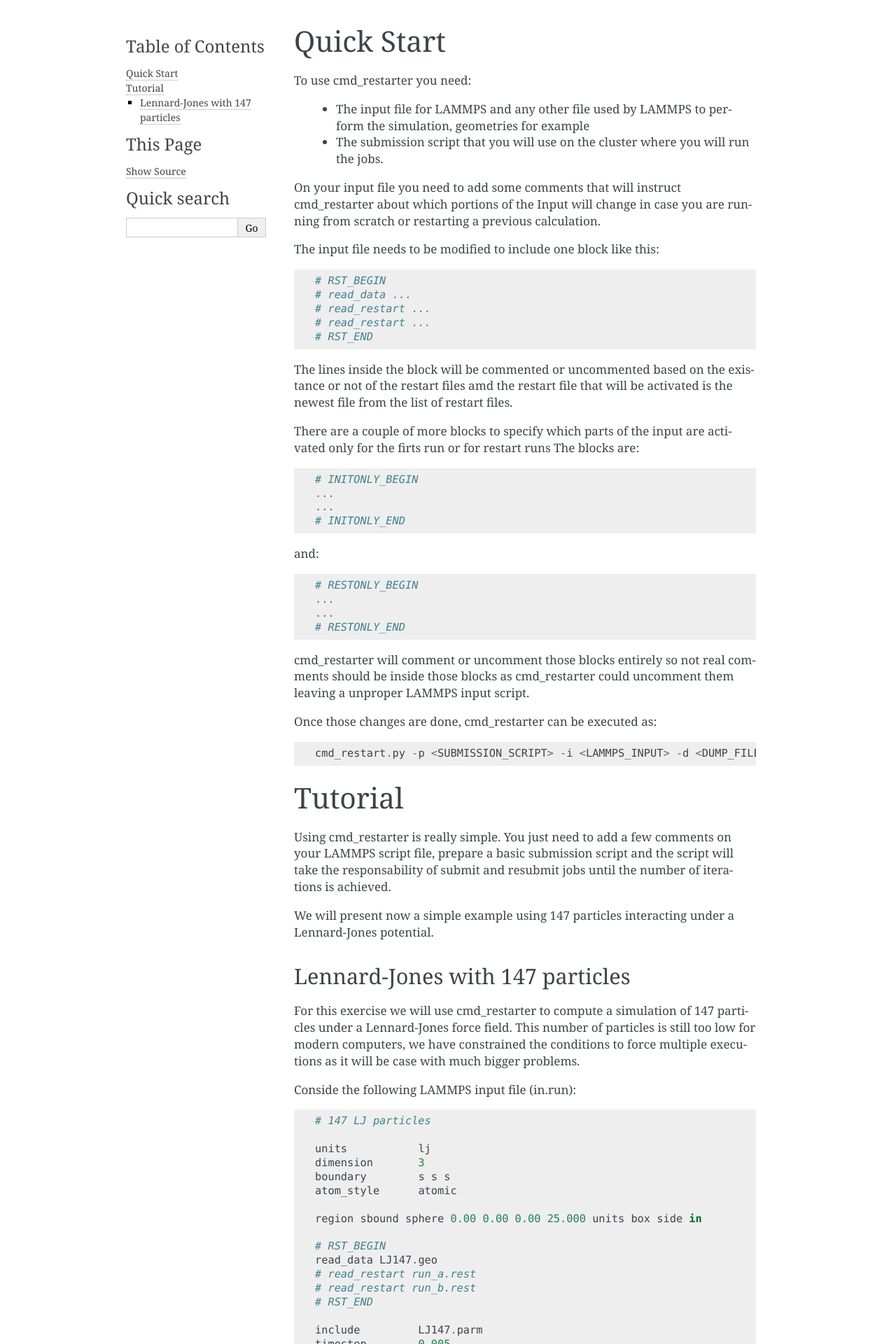
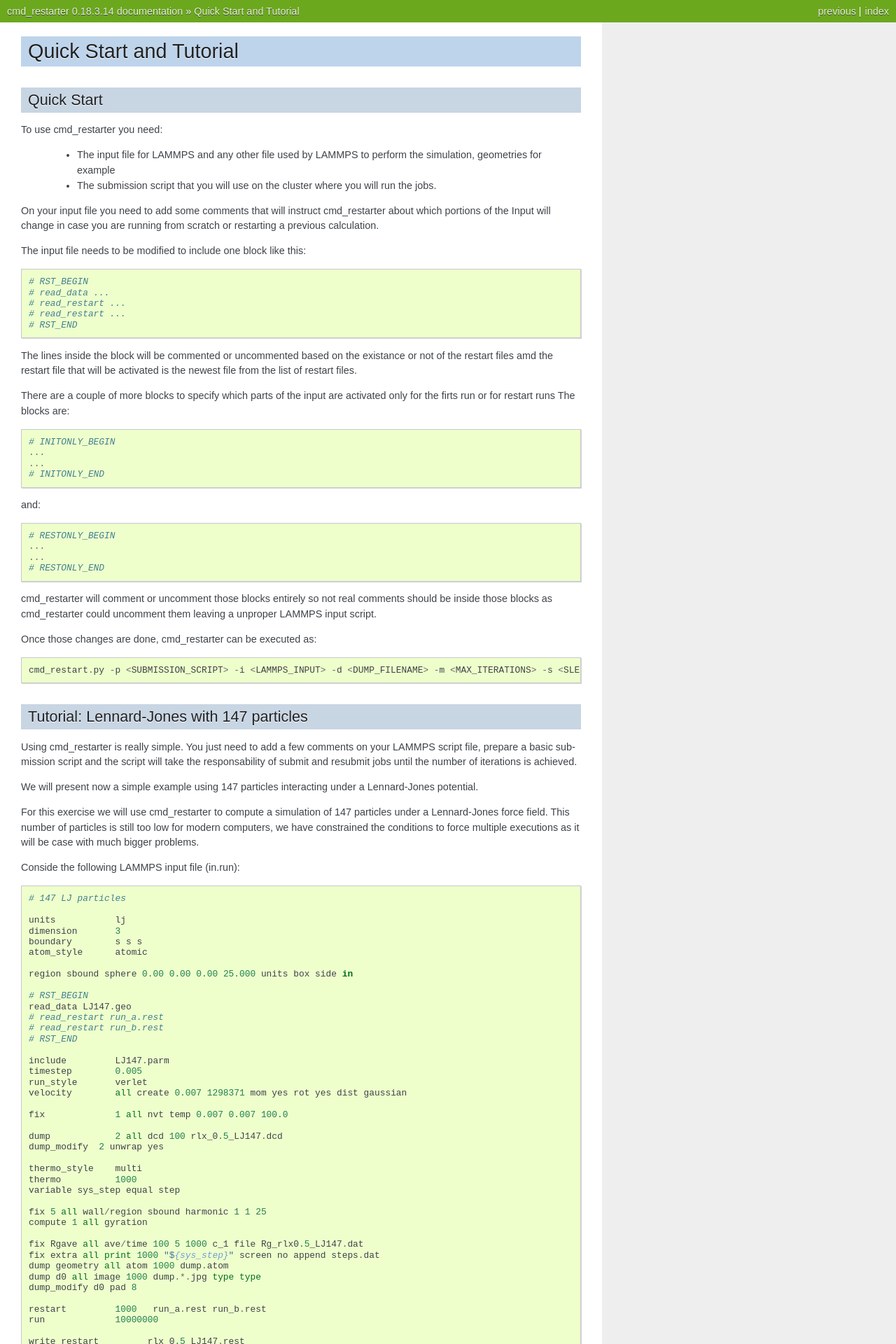
Before and after one commit to WVUResearchComputing/cmd_restarter, a Sphinx documentation site: the page built from docs/quickstart.rst, in a window 1280 px wide. Shown: the top 1920 px of the page at 70% size. Built offline with Sphinx 7.4.7, drawn with Linux system fonts in a browser that asks for light colours; some of the changed text lies outside the part shown.

Commit message:
nature theme

```diff
--- a/docs/conf.py
+++ b/docs/conf.py
@@ -26,7 +26,7 @@
 # The short X.Y version
 version = u''
 # The full version, including alpha/beta/rc tags
-release = u'0.1'
+release = u'0.18.3.14'
 
 
 # -- General configuration ---------------------------------------------------
@@ -75,13 +75,13 @@
 # The theme to use for HTML and HTML Help pages.  See the documentation for
 # a list of builtin themes.
 #
-html_theme = 'alabaster'
+html_theme = 'nature'
 
 # Theme options are theme-specific and customize the look and feel of a theme
 # further.  For a list of options available for each theme, see the
 # documentation.
 #
-# html_theme_options = {}
+html_theme_options = {'nosidebar': True}
 
 # Add any paths that contain custom static files (such as style sheets) here,
 # relative to this directory. They are copied after the builtin static files,
--- a/docs/quickstart.rst
+++ b/docs/quickstart.rst
@@ -1,5 +1,8 @@
+Quick Start and Tutorial
+========================
+
 Quick Start
-===========
+-----------
 
 To use cmd_restarter you need:
 
```
Also changed, not shown: other parts of docs/quickstart.rst (+2 -6 lines).
